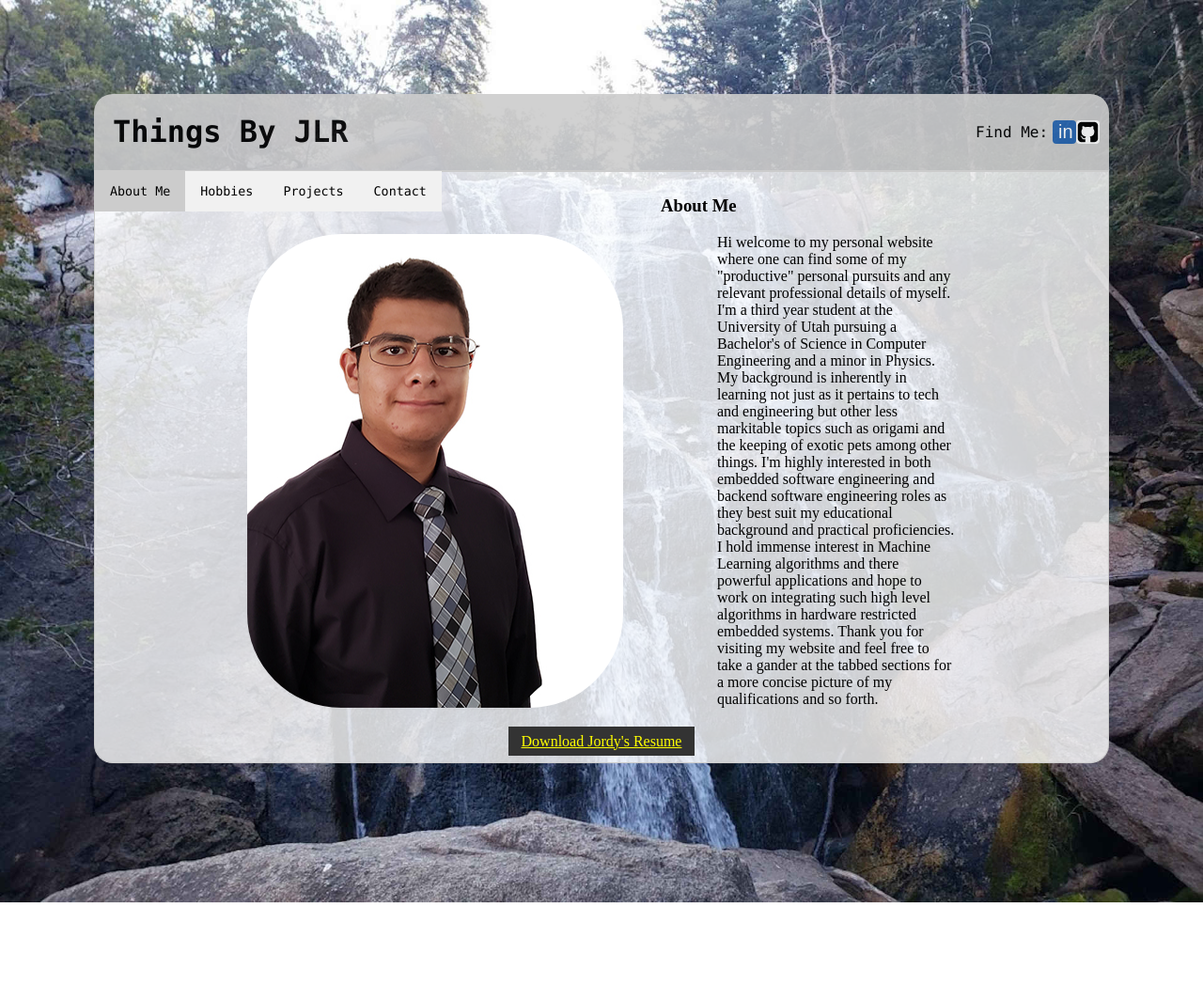
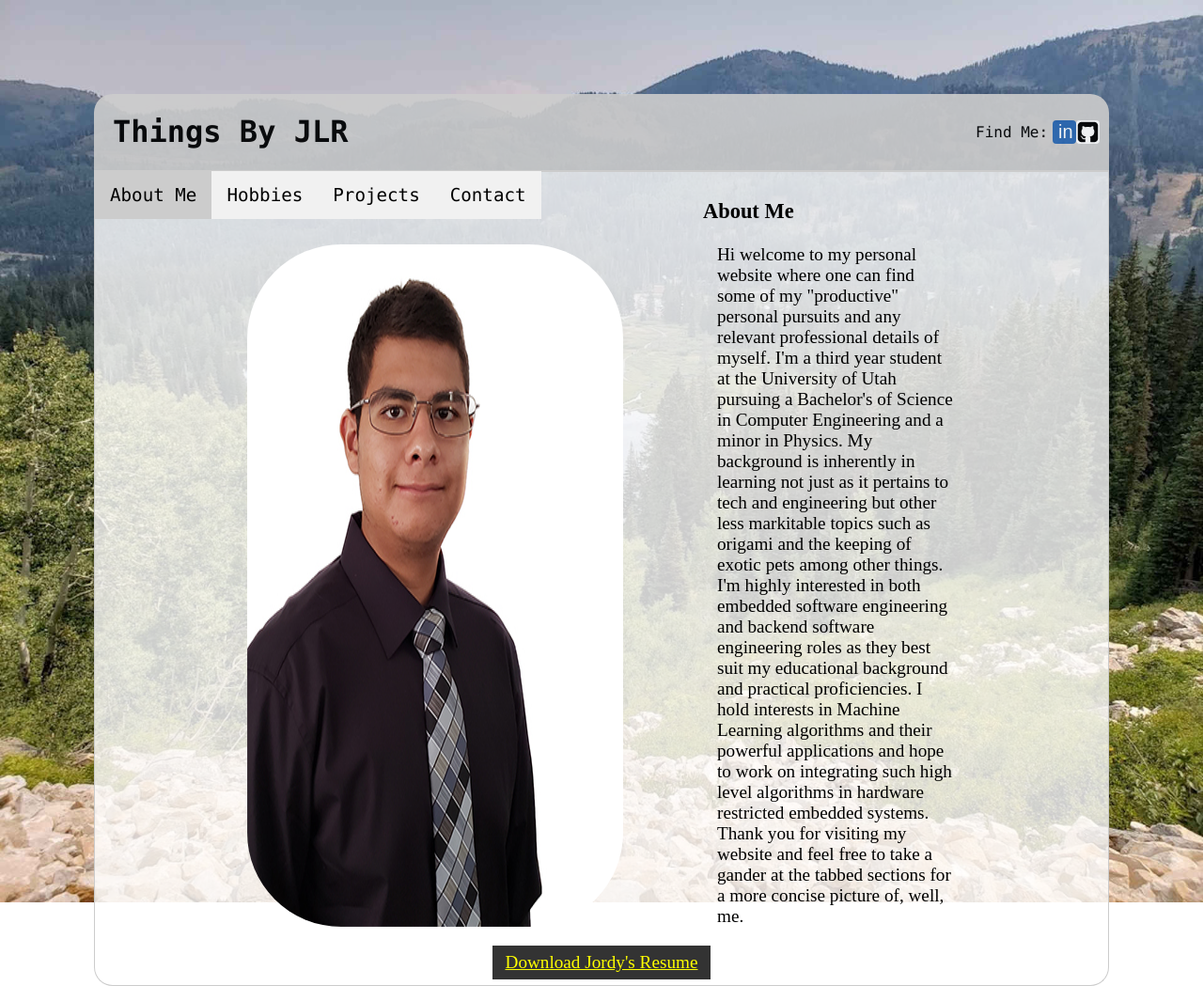
Before and after one commit to CasuallyAlive/CasuallyAlive.github.io, a plain HTML site: page index.html in a window 1280 px wide. Shown: the whole page at 94% size. Before the commit the page ends 912 px from the top, so only its background shows below. Drawn offline with Linux system fonts and the light colour scheme.

Commit message:
Changed aesthetic details such as the font size of the page and grammar of "About Me" paragraph. Added additional background pictures.

```diff
--- a/app.js
+++ b/app.js
@@ -19,8 +19,8 @@ if (/Android|webOS|iPhone|iPad|iPod|BlackBerry/i.test(navigator.userAgent) ||
 // block setting up the source data of the background images.
 var backgroundImages = [];
 var currImageIndex, newImageIndex;
-const backgroundImageFilesPath = "Resources/Images/BackgroundImages/BackgroundImage";
-const backgroundImageCount = 19;
+const backgroundImageFilesPath = "./Resources/Images/BackgroundImages/BackgroundImage";
+const backgroundImageCount = 26;
 loadBackgroundImages();
 
 currImageIndex = getRandomImageIndex(null);
@@ -35,8 +35,8 @@ function setUpParagraphText() {
         " I'm a third year student at the University of Utah pursuing a Bachelor's of Science in Computer Engineering and a minor in Physics." +
         " My background is inherently in learning not just as it pertains to tech and engineering but other less markitable topics such as origami and the keeping of exotic pets among other things." +
         " I'm highly interested in both embedded software engineering and backend software engineering roles as they best suit my educational background and practical proficiencies." +
-        " I hold immense interest in Machine Learning algorithms and there powerful applications and hope to work on integrating such high level algorithms in hardware restricted embedded systems." +
-        " Thank you for visiting my website and feel free to take a gander at the tabbed sections for a more concise picture of my qualifications and so forth.");
+        " I hold interests in Machine Learning algorithms and their powerful applications and hope to work on integrating such high level algorithms in hardware restricted embedded systems." +
+        " Thank you for visiting my website and feel free to take a gander at the tabbed sections for a more concise picture of, well, me.");
 }
 /**
  * Handler for the tab clicked event. Opens up the tab that corresponds to the clicked tab.
--- a/main.css
+++ b/main.css
@@ -79,6 +79,7 @@ h1{
     cursor: pointer;
     padding: 14px 16px;
     transition: 0.3s;
+    font-size: larger;
 }
 
 /*Changes Background color of buttons on hover*/
@@ -99,6 +100,7 @@ h1{
     border: 1px solid #ccc;
     border-top: none;
     border-radius: 0px 0px 20px 20px;
+    font-size: larger;
 }
 
 /* Style for the download resume button*/
--- a/main_mobile.css
+++ b/main_mobile.css
@@ -79,6 +79,7 @@ h1{
     cursor: pointer;
     padding: 14px 16px;
     transition: 0.3s;
+    font-size: larger;
 }
 
 /*Changes Background color of buttons on hover*/
@@ -99,6 +100,7 @@ h1{
     border: 1px solid #ccc;
     border-top: none;
     border-radius: 0px 0px 20px 20px;
+    font-size: larger;
 }
 
 /* Style for the download resume button*/
```
Also changed, not shown: Resources/Images/BackgroundImages/BackgroundImage20.jpg (added), Resources/Images/BackgroundImages/BackgroundImage21.jpg (added), Resources/Images/BackgroundImages/BackgroundImage22.jpg (added), Resources/Images/BackgroundImages/BackgroundImage23.jpg (added), Resources/Images/BackgroundImages/BackgroundImage24.jpg (added), Resources/Images/BackgroundImages/BackgroundImage25.jpg (added), Resources/Images/BackgroundImages/BackgroundImage26.jpg (added).
